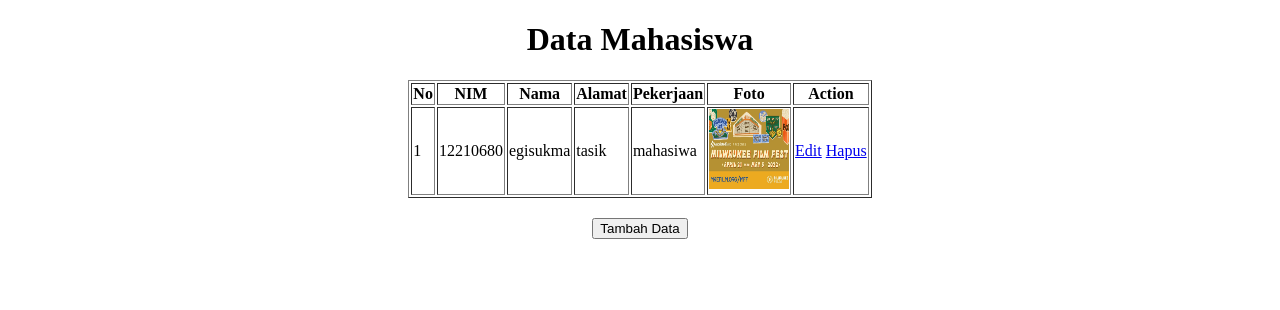
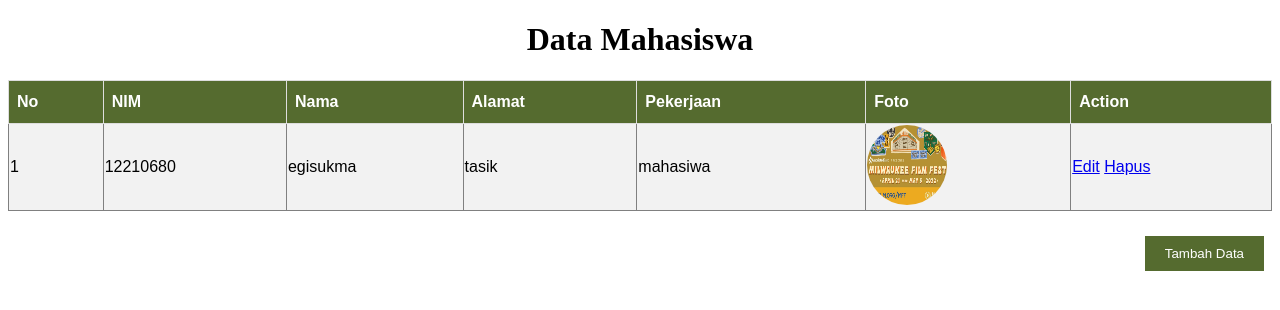
Before and after one commit to egisukma/crud5, a CodeIgniter app: page /crud/ in a window 1280 px wide. Shown: the top 310 px of the page. Run offline with CodeIgniter, Linux system fonts and the light colour scheme; data comes from the database, SQL or seed files in the repository; both versions use the stored data as it was before the commit.

Commit message:
pertemuan 6

```diff
--- a/application/controllers/Kampus.php
+++ b/application/controllers/Kampus.php
@@ -19,7 +19,7 @@ class Kampus extends CI_Controller{
 
     function tambah_aksi(){
         $this->form_validation->set_rules('nim','NIM','required|min_length[8]|max_length[8]');
-        $this->form_validation->set_rules('nama','Nama','required|alpha|min_length[5]|max_length[15]');
+        $this->form_validation->set_rules('nama','Nama','required|min_length[5]|max_length[15]');
         $this->form_validation->set_rules('alamat','Alamat','required|alpha');
         $this->form_validation->set_rules('pekerjaan','Pekerjaan','required|alpha');
 
--- a/application/views/input_data.php
+++ b/application/views/input_data.php
@@ -1,6 +1,7 @@
 <html>
 <head>
     <title>Input Data Mahasiswa</title>
+    <link rel="stylesheet" type="text/css" href="<?php echo base_url()?>desain/css/style.css">
 </head>
 <body>
     <center>
--- a/application/views/tampil_data.php
+++ b/application/views/tampil_data.php
@@ -2,10 +2,11 @@
 <html>
 <head>
     <title>Tampil Data</title>
+<link rel="stylesheet" type="text/css" href="<?php echo base_url()?>desain/css/style.css">
 </head>
 <body>
     <center><h1>Data Mahasiswa</h1></center>
-    <table style="margin:20px auto;" border="1">
+    <table style="margin:20px auto;" border="1" id="tampilantabel">
         <tr>
             <th>No</th>
             <th>NIM</th>
--- /dev/null
+++ b/desain/css/style.css
@@ -0,0 +1,63 @@
+@charset "utf-8"
+/* CSS Document */
+
+div {
+	border-radius: 2px;
+	background-color: #f2f2f2;
+	padding: 10px;
+}
+
+#tampilantabel {
+	font-family: "Bebas neue", Arial, Helvetica, sans-serif;
+	border-collapse: collapse;
+	width: 100%;
+}
+
+#tmapilantabel td, #tampilantabel th {
+	border: 1px solid #ddd;
+	padding: 8px;
+}
+
+#tampilantabel tr:nth-child(even) {background-color: #f2f2f2;}
+#tampilantabel tr:hover {background-color: #ddd;}
+
+#tampilantabel th {
+	padding-top: 12px;
+	padding-bottom: 12px;
+	text-align: left;
+	background-color: darkolivegreen;
+	color: white;
+}
+
+input[type=text],input[type=password], select {
+	width: 100%;
+	padding: 12px 20px;
+	margin: 8px 0;
+	display: inline-block;
+	border: 1px solid #ccc;
+	border-radius: 4px;
+	box-sizing: border-box;
+}
+
+input[type=text], input[type=password]:focus {
+	background-color: #71AF4B;
+}
+input[type=submit],input[type=button], input[type=reset] {
+	background-color: darkolivegreen;
+	border: none;
+	color: white;
+	padding: 10px 20px;
+	text-decoration: none;
+	margin: 5px 8px;
+	cursor: pointer;
+	float: right;
+}
+
+}
+
+input[type=submit]:hover {
+	background-color: #45a049;
+}
+img {
+	border-radius: 80% ;
+}
```
Also changed, not shown: db_kampus.sql (deleted, +0 -70 lines), images/baby-cat-png-12.png (added), images/maxime-agnelli-bhD6TGRjnWc-unsplash.jpg (added).
